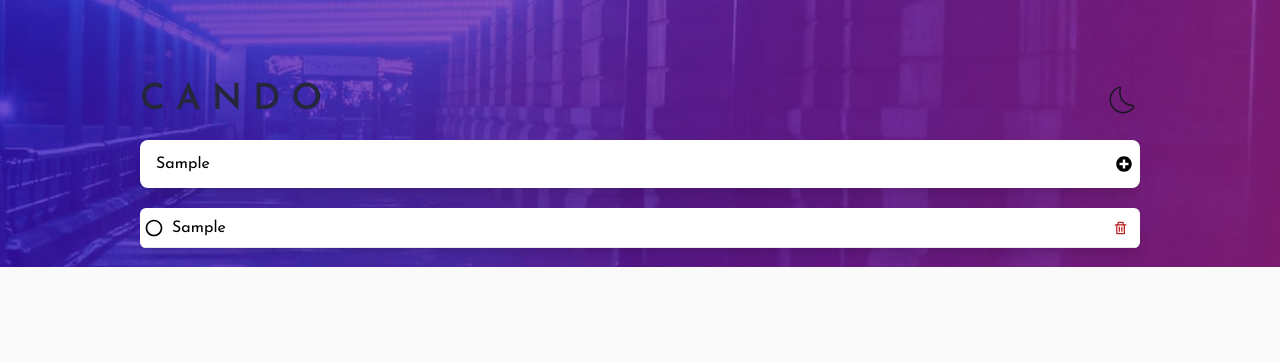
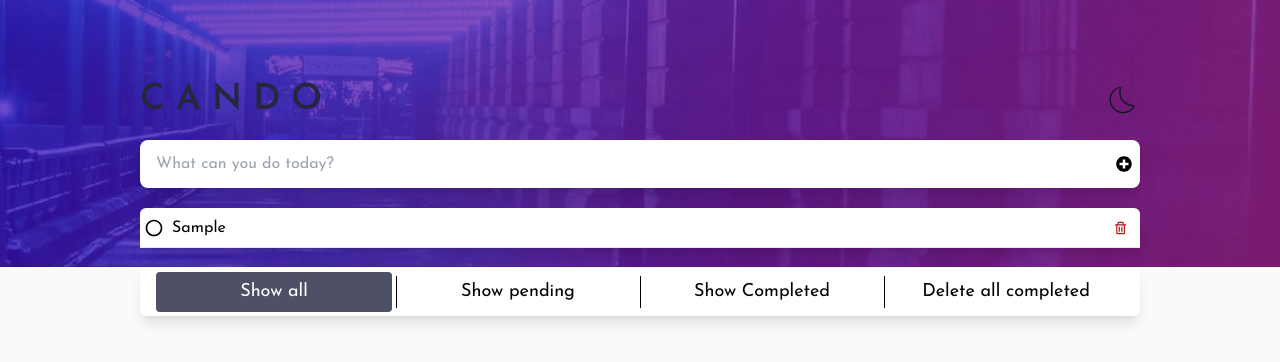
Before and after one commit to sika-007/can-do, a React (Vite) app: page / in a window 1280 px wide. Both pictures are taken after typing "Sample" into the empty fields and a click on the button "Add Todo". Shown: the top 362 px of the page. Built offline with nearby package versions, Linux system fonts and the light colour scheme.

Commit message:
Functionality completed

```diff
--- a/package.json
+++ b/package.json
@@ -10,6 +10,8 @@
     "preview": "vite preview"
   },
   "dependencies": {
+    "nanoid": "^5.0.7",
+    "prop-types": "^15.8.1",
     "react": "^18.3.1",
     "react-dom": "^18.3.1",
     "react-icons": "^5.2.1"
--- a/src/components/TodoBox.jsx
+++ b/src/components/TodoBox.jsx
@@ -3,6 +3,7 @@ import TodoInput from "./TodoInput";
 import TodoList from "./TodoList";
 import { CiDark } from "react-icons/ci";
 import { CiLight } from "react-icons/ci";
+import { nanoid } from "nanoid";
 
 const TodoBox = () => {
   const [theme, setTheme] = useState(localStorage.getItem("theme") || "light");
@@ -27,10 +28,9 @@ const TodoBox = () => {
   }, [todoListItems]);
 
   const createTodo = () => {
-    const todoLength = todoListItems?.length || 0;
     const todo = {
       title: newTodo,
-      id: todoLength + 1,
+      id: nanoid(),
       completed: false,
     };
 
@@ -57,7 +57,11 @@ const TodoBox = () => {
           />
         )}
       </div>
-      <TodoInput createTodo={createTodo} setNewTodo={setNewTodo} />
+      <TodoInput
+        newTodo={newTodo}
+        createTodo={createTodo}
+        setNewTodo={setNewTodo}
+      />
       <TodoList
         todoListItems={todoListItems}
         setTodoListItems={setTodoListItems}
--- a/src/components/TodoInput.jsx
+++ b/src/components/TodoInput.jsx
@@ -1,11 +1,13 @@
 import { FaPlusCircle } from "react-icons/fa";
+import PropTypes from "prop-types";
 
-const TodoInput = ({ createTodo, setNewTodo }) => {
+const TodoInput = ({ newTodo, createTodo, setNewTodo }) => {
   return (
     <form
       onSubmit={(e) => {
         e.preventDefault();
         createTodo();
+        setNewTodo("");
       }}
       className="w-full transition-colors dark:bg-darkTheme-very-dark-desaturated-blue shadow-xl bg-white rounded-lg flex items-center pr-2"
     >
@@ -13,6 +15,7 @@ const TodoInput = ({ createTodo, setNewTodo }) => {
         type="text"
         minLength={5}
         maxLength={70}
+        value={newTodo}
         onChange={(e) => {
           setNewTodo(e.target.value);
         }}
@@ -26,4 +29,10 @@ const TodoInput = ({ createTodo, setNewTodo }) => {
   );
 };
 
+TodoInput.propTypes = {
+  createTodo: PropTypes.func,
+  newTodo: PropTypes.string,
+  setNewTodo: PropTypes.func,
+};
+
 export default TodoInput;
--- a/src/components/TodoList.jsx
+++ b/src/components/TodoList.jsx
@@ -1,9 +1,19 @@
 import { BiCircle } from "react-icons/bi";
 import { BiCheckCircle } from "react-icons/bi";
 import { BiTrash } from "react-icons/bi";
+import PropTypes from "prop-types";
+import { useState } from "react";
 
 const TodoList = ({ todoListItems, setTodoListItems }) => {
-  const todoElements = todoListItems.map(({ completed, id, title }) => {
+  const [filter, setFilter] = useState("all");
+
+  const filteredTodos = todoListItems.filter((todo) => {
+    if (filter === "completed") return todo.completed;
+    if (filter === "pending") return !todo.completed;
+    return true;
+  });
+
+  const todoElements = filteredTodos.map(({ completed, id, title }) => {
     return (
       <div
         onClick={() => {
@@ -48,8 +58,61 @@ const TodoList = ({ todoListItems, setTodoListItems }) => {
   });
 
   return (
-    <div className="rounded-md shadow-lg overflow-auto">{todoElements}</div>
+    <>
+      <div className="rounded-t-md shadow-lg overflow-auto">{todoElements}</div>
+      {todoListItems.length > 0 && (
+        <div
+          className={`rounded-b-md shadow-lg overflow-auto bg-white dark:bg-darkTheme-very-dark-desaturated-blue flex items-center justify-between px-4 py-1 transition-colors gap-1`}
+        >
+          <button
+            onClick={() => setFilter("all")}
+            className={`${
+              filter === "all" &&
+              "bg-darkTheme-very-dark-grayish-blue1 text-white"
+            } text-xs desktop:text-base hover:bg-darkTheme-very-dark-grayish-blue1 transition-colors rounded hover:text-white w-full dark:text-lightTheme-very-light-gray h-10`}
+          >
+            Show all
+          </button>
+          <div className="h-4/5 bg-black w-[0.5px] dark:bg-white" />
+          <button
+            onClick={() => setFilter("pending")}
+            className={`${
+              filter === "pending" &&
+              "bg-darkTheme-very-dark-grayish-blue1 text-white"
+            } text-xs desktop:text-base h-10 hover:bg-darkTheme-very-dark-grayish-blue1 transition-colors rounded hover:text-white w-full dark:text-lightTheme-very-light-gray`}
+          >
+            Show pending
+          </button>
+          <div className="h-4/5 bg-black w-[0.5px] dark:bg-white" />
+          <button
+            onClick={() => setFilter("completed")}
+            className={`${
+              filter === "completed" &&
+              "bg-darkTheme-very-dark-grayish-blue1 text-white"
+            } text-xs desktop:text-base hover:bg-darkTheme-very-dark-grayish-blue1 transition-colors hover:text-white rounded text-black w-full dark:text-lightTheme-very-light-gray h-10`}
+          >
+            Show Completed
+          </button>
+          <div className="h-4/5 bg-black w-[0.5px] dark:bg-white" />
+          <button
+            onClick={() => {
+              setTodoListItems((prevItems) =>
+                prevItems.filter((todo) => !todo.completed)
+              );
+            }}
+            className="text-xs desktop:text-base hover:bg-darkTheme-very-dark-grayish-blue1 transition-colors hover:text-white rounded text-black w-full dark:text-lightTheme-very-light-gray h-10"
+          >
+            Delete all completed
+          </button>
+        </div>
+      )}
+    </>
   );
 };
 
+TodoList.propTypes = {
+  todoListItems: PropTypes.array,
+  setTodoListItems: PropTypes.func,
+};
+
 export default TodoList;
```
Also changed, not shown: 1 other file (tests, documents, lock files or other folders).
